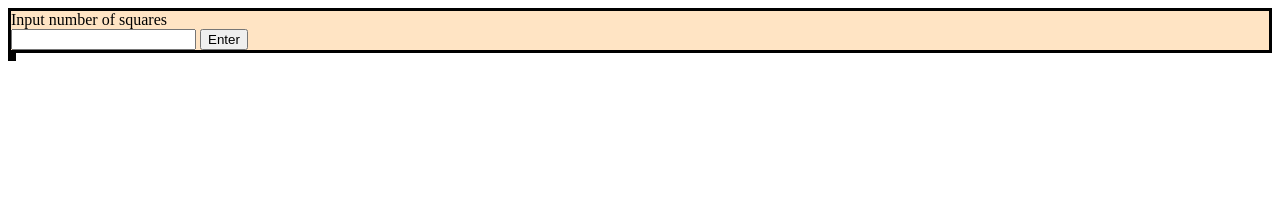
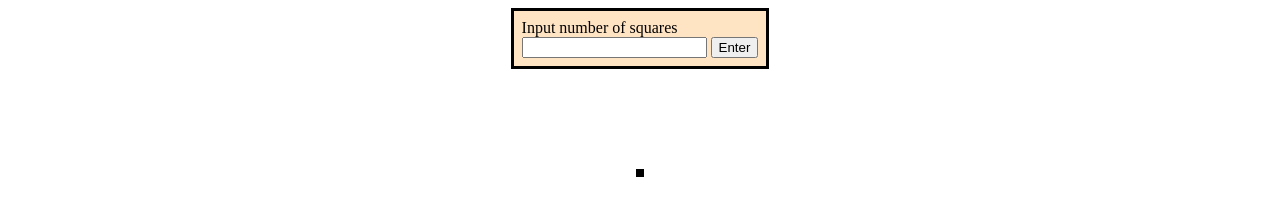
Before and after one commit to tiagohudler/Etch-a-Sketch, a plain HTML site: page index.html in a window 1280 px wide. Both pictures are taken after a click on the button "Enter". Drawn offline with Linux system fonts and the light colour scheme.

Commit message:
added drawing functionality edited size of each block aligned page elements

```diff
--- a/script.js
+++ b/script.js
@@ -4,7 +4,7 @@ function addDivs() {
     let body = document.querySelector('body');
     //adds the drawpad space
     drawpad.setAttribute('id', 'drawpad');
-    drawpad.style.width = `${input * 20}px`;
+    drawpad.style.width = `${input * 5}px`;
     body.appendChild(drawpad);
     //adds the grid
     let blockNumber = input*input;
@@ -20,4 +20,10 @@ const button = document.querySelector('button');
 button.addEventListener('click', () => {
     addDivs();
     document.querySelector('input').value = '';
+    const boxes = document.querySelectorAll('.box');
+    boxes.forEach((elem) => {
+        elem.addEventListener('mouseover', () => {
+            elem.style.backgroundColor = 'black';
+        });
+    });
 });
--- a/style.css
+++ b/style.css
@@ -1,3 +1,9 @@
+body {
+    display: flex;
+    flex-direction: column;
+    align-items: center;
+}
+
 #drawpad {
     display: flex;
     flex-wrap: wrap;
@@ -7,10 +13,13 @@
 #input-area {
     background-color: bisque;
     border: 3px solid black;
+    padding: 8px;
+    width: fit-content;
+    margin-bottom: 100px;
 }
 
 .box {
-    height: 20px;
-    width: 20px;
+    height: 5px;
+    width: 5px;
     background-color: green;
 }
```
